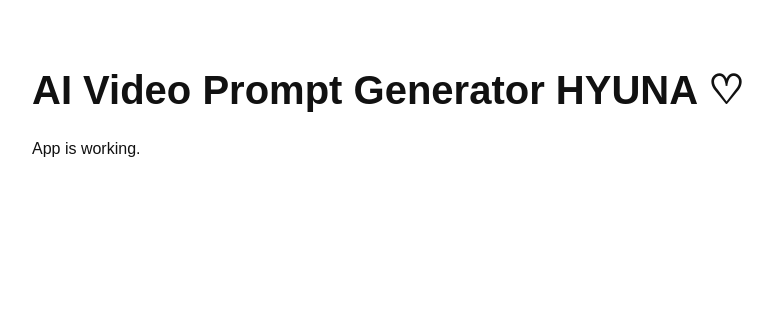
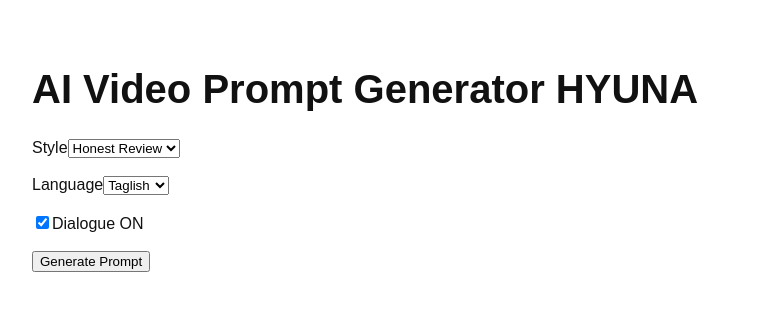
Before and after one commit to vasquezjoshua14-ctrl/ai-video-prompt-generator-v2, a Next.js app: page / in a window 1280 px wide. Shown: the top 310 px of the page, without its empty margins (8-781 px from the left). Built offline with nearby package versions, Linux system fonts and the light colour scheme.

Commit message:
Update page.tsx

```diff
--- a/app/page.tsx
+++ b/app/page.tsx
@@ -1,10 +1,69 @@
 "use client";
 
+import { useState } from "react";
+
 export default function Home() {
+  const [style, setStyle] = useState("honest-review");
+  const [language, setLanguage] = useState("Taglish");
+  const [dialogue, setDialogue] = useState(true);
+  const [result, setResult] = useState("");
+  const [loading, setLoading] = useState(false);
+
+  async function generate() {
+    setLoading(true);
+    setResult("");
+
+    const res = await fetch("/api/generate", {
+      method: "POST",
+      body: new FormData(),
+    });
+
+    const data = await res.json();
+
+    setResult(data.result || data.error);
+    setLoading(false);
+  }
+
   return (
-    <main>
-      <h1>AI Video Prompt Generator HYUNA ♡</h1>
-      <p>App is working.</p>
+    <main style={{ padding: 40 }}>
+      <h1>AI Video Prompt Generator HYUNA</h1>
+
+      <label>Style</label>
+      <select value={style} onChange={(e)=>setStyle(e.target.value)}>
+        <option value="honest-review">Honest Review</option>
+        <option value="hard-selling">Hard Selling</option>
+        <option value="viral-hype">Viral Hype</option>
+      </select>
+
+      <br /><br />
+
+      <label>Language</label>
+      <select value={language} onChange={(e)=>setLanguage(e.target.value)}>
+        <option>Taglish</option>
+        <option>Filipino</option>
+        <option>English</option>
+      </select>
+
+      <br /><br />
+
+      <label>
+        <input
+          type="checkbox"
+          checked={dialogue}
+          onChange={(e)=>setDialogue(e.target.checked)}
+        />
+        Dialogue ON
+      </label>
+
+      <br /><br />
+
+      <button onClick={generate}>
+        {loading ? "Generating..." : "Generate Prompt"}
+      </button>
+
+      <pre style={{marginTop:30, whiteSpace:"pre-wrap"}}>
+        {result}
+      </pre>
     </main>
   );
 }
```
